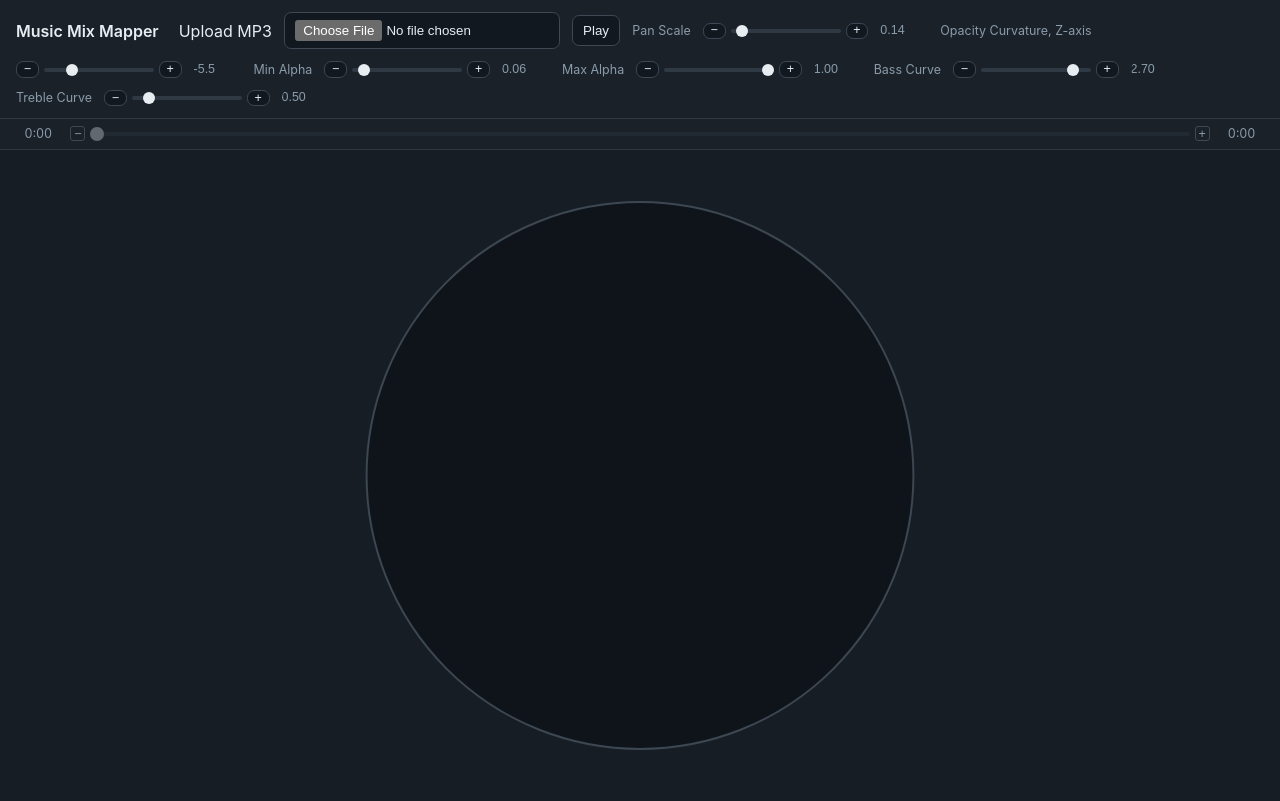
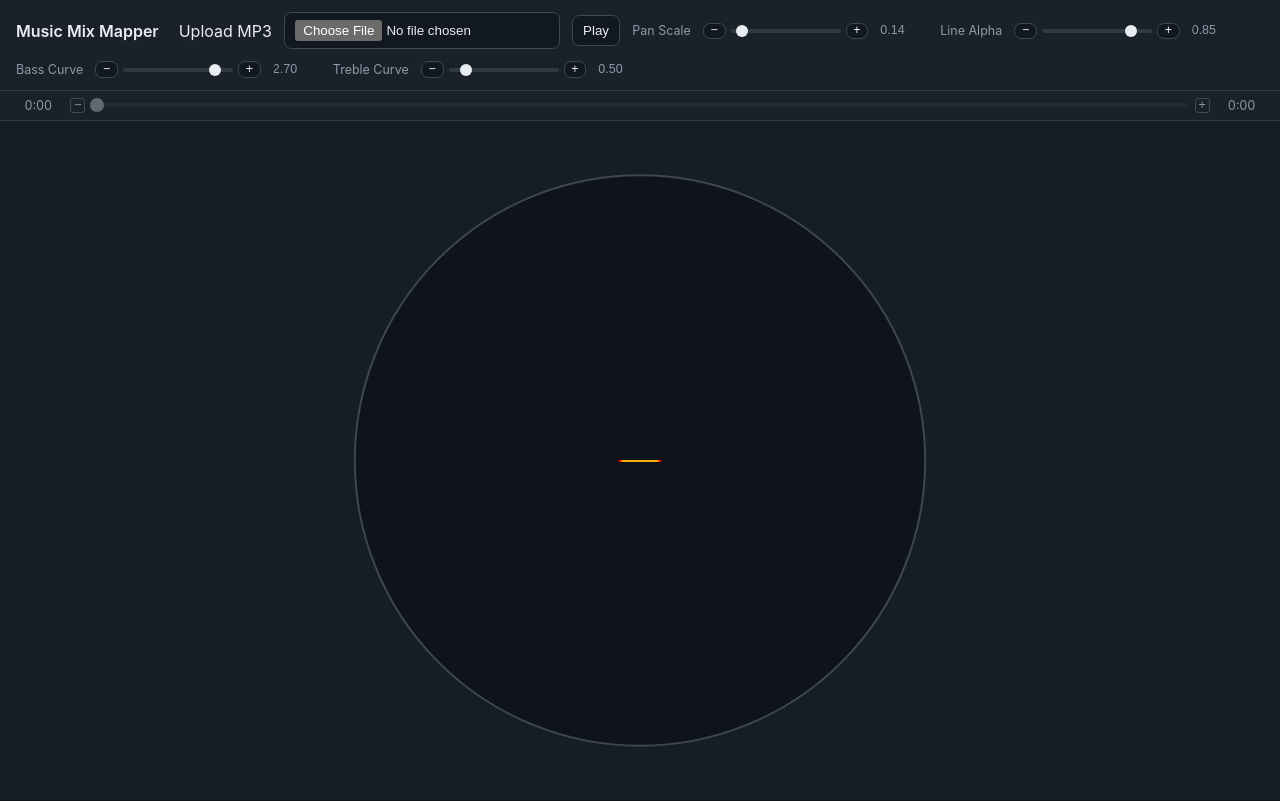
Before and after one commit to brcodes/audio-perception-vizualizer, a plain HTML site: page index.html in a window 1280 px wide. Drawn offline with Linux system fonts and the light colour scheme.

Commit message:
lines only; all alpha stuff removed except for line alpha

```diff
--- a/app.js
+++ b/app.js
@@ -6,12 +6,8 @@ const currentTimeEl = document.getElementById('currentTime');
 const totalTimeEl = document.getElementById('totalTime');
 const panScaleSlider = document.getElementById('panScaleSlider');
 const panScaleValueEl = document.getElementById('panScaleValue');
-const opacityCurvatureSlider = document.getElementById('opacityCurvatureSlider');
-const opacityCurvatureValueEl = document.getElementById('opacityCurvatureValue');
-const minAlphaSlider = document.getElementById('minAlphaSlider');
-const minAlphaValueEl = document.getElementById('minAlphaValue');
-const maxAlphaSlider = document.getElementById('maxAlphaSlider');
-const maxAlphaValueEl = document.getElementById('maxAlphaValue');
+const lineAlphaSlider = document.getElementById('lineAlphaSlider');
+const lineAlphaValueEl = document.getElementById('lineAlphaValue');
 const bassCurveSlider = document.getElementById('bassCurveSlider');
 const bassCurveValueEl = document.getElementById('bassCurveValue');
 const trebleCurveSlider = document.getElementById('trebleCurveSlider');
@@ -43,25 +39,6 @@ const COLOR_STOPS = [
   { t: 1,      r: 75,  g: 46,  b: 255 },
 ];
 
-// Compute per-band alpha from drawing depth (0=back, 1=front) and the three opacity sliders.
-// Curvature e > 0: steep drop at back, flattens toward front.
-// Curvature e < 0: flat at back, steep drop toward front.
-// e = 0: linear.
-function computeAlpha(depth) {
-  const e = Number(opacityCurvatureSlider.value);
-  const minA = Number(minAlphaSlider.value);
-  const maxA = Number(maxAlphaSlider.value);
-  let t;
-  if (e > 0) {
-    t = 1 - Math.pow(depth, e);      // steep at front
-  } else if (e < 0) {
-    t = Math.pow(1 - depth, -e);     // steep at back
-  } else {
-    t = 1 - depth;                   // linear
-  }
-  return minA + (maxA - minA) * t;
-}
-
 function interpolateColor(t) {
   let i = 0;
   while (i < COLOR_STOPS.length - 2 && COLOR_STOPS[i + 1].t <= t) i += 1;
@@ -81,11 +58,7 @@ const FREQUENCIES = Array.from({ length: FREQ_COUNT }, (_, i) => {
   const logT = i / (FREQ_COUNT - 1);
   const hz = 20 * Math.pow(1000, logT);
   const rgb = interpolateColor(logT);
-  // Depth in drawing order: 0 = drawn first (back), 1 = drawn last (front).
-  // Bottom half (i<50): drawn 0→49, so front = i=49  → depth = i/49
-  // Top half   (i≥50): drawn 99→50, so front = i=50  → depth = (99-i)/49
-  const depth = i < 50 ? i / 49 : (99 - i) / 49;
-  return { hz, logT, rgb, depth };
+  return { hz, logT, rgb };
 });
 
 // Bottom semicircle: indices 0–49 (lower 50, 20Hz–~611Hz)
@@ -212,7 +185,7 @@ function frequencyToWidthFactor(logT) {
   return 0.08 - 0.04 * logT; // 0.08 at 20Hz → 0.04 at 20kHz
 }
 
-function drawWaveform({ centerX, centerY, radius, dir, rgb, alpha, energy, logT, panPoint }) {
+function drawWaveform({ centerX, centerY, radius, dir, rgb, lineAlpha, energy, logT, panPoint }) {
   const heightFactor = Math.max(0, Math.min(PEAK_HEIGHT_FACTOR, amplitudeToHeightFactor(energy)));
   const height = radius * heightFactor;
 
@@ -229,18 +202,13 @@ function drawWaveform({ centerX, centerY, radius, dir, rgb, alpha, energy, logT,
   const maxX = Math.min(rightLimit, panX + halfWidth);
   const actualCenterX = (minX + maxX) / 2;
 
-  // Quadratic bezier: control point at 2× height ensures peak reaches exactly `height`.
-  // For a symmetric bezier B(t) with equal-y endpoints, the midpoint (t=0.5) reaches
-  // 50% of the control point's deviation — so we place it at 2× the desired peak.
-  // This gives a smooth parabolic bell visually indistinguishable from Gaussian for narrow spikes,
-  // with 3 path commands vs the previous 81-point loop.
-  ctx.fillStyle = `rgba(${rgb.r}, ${rgb.g}, ${rgb.b}, ${alpha})`;
+  // Draw only the waveform crest line; fill mode is intentionally disabled.
+  ctx.strokeStyle = `rgba(${rgb.r}, ${rgb.g}, ${rgb.b}, ${lineAlpha})`;
+  ctx.lineWidth = 1.25;
   ctx.beginPath();
   ctx.moveTo(minX, centerY);
   ctx.quadraticCurveTo(actualCenterX, centerY + dir * height * 2, maxX, centerY);
-  ctx.lineTo(maxX, centerY);
-  ctx.closePath();
-  ctx.fill();
+  ctx.stroke();
 }
 
 function drawVisualizer() {
@@ -266,6 +234,7 @@ function drawVisualizer() {
   const sampleRate = audioContext?.sampleRate || 44100;
   const left = leftData || ZERO_FREQUENCY_DATA;
   const right = rightData || ZERO_FREQUENCY_DATA;
+  const lineAlpha = Number(lineAlphaSlider.value);
 
   ctx.save();
   ctx.beginPath();
@@ -279,8 +248,7 @@ function drawVisualizer() {
   ctx.rect(cx - radius, cy - radius, radius * 2, radius);
   ctx.clip();
   for (let i = TOP_FREQS.length - 1; i >= 0; i -= 1) {
-    const { hz, logT, rgb, depth } = TOP_FREQS[i];
-    const alpha = computeAlpha(depth);
+    const { hz, logT, rgb } = TOP_FREQS[i];
     const l = getBandEnergy(left, hz / HALF_BIN_RATIO, hz * HALF_BIN_RATIO, sampleRate);
     const r = getBandEnergy(right, hz / HALF_BIN_RATIO, hz * HALF_BIN_RATIO, sampleRate);
     const energy = (l + r) / 2;
@@ -298,7 +266,7 @@ function drawVisualizer() {
       radius,
       dir: -1,
       rgb,
-      alpha,
+      lineAlpha,
       energy: displayEnergy,
       logT,
       panPoint: panSmoothed[globalIdx],
@@ -312,8 +280,7 @@ function drawVisualizer() {
   ctx.beginPath();
   ctx.rect(cx - radius, cy, radius * 2, radius);
   ctx.clip();
-  BOTTOM_FREQS.forEach(({ hz, logT, rgb, depth }, i) => {
-    const alpha = computeAlpha(depth);
+  BOTTOM_FREQS.forEach(({ hz, logT, rgb }, i) => {
     const l = getBandEnergy(left, hz / HALF_BIN_RATIO, hz * HALF_BIN_RATIO, sampleRate);
     const r = getBandEnergy(right, hz / HALF_BIN_RATIO, hz * HALF_BIN_RATIO, sampleRate);
     const energy = (l + r) / 2;
@@ -330,7 +297,7 @@ function drawVisualizer() {
       radius,
       dir: 1,
       rgb,
-      alpha,
+      lineAlpha,
       energy: displayEnergy,
       logT,
       panPoint: panSmoothed[i],
@@ -493,9 +460,7 @@ function makeSliderPair(slider, field, min, max, decimals) {
   });
 }
 
-makeSliderPair(opacityCurvatureSlider, opacityCurvatureValueEl, -10, 10, 1);
-makeSliderPair(minAlphaSlider, minAlphaValueEl, 0, 1, 2);
-makeSliderPair(maxAlphaSlider, maxAlphaValueEl, 0, 1, 2);
+makeSliderPair(lineAlphaSlider, lineAlphaValueEl, 0, 1, 2);
 makeSliderPair(bassCurveSlider, bassCurveValueEl, 0.50, 3.00, 1);
 makeSliderPair(trebleCurveSlider, trebleCurveValueEl, 0.20, 1.50, 1);
 
--- a/index.html
+++ b/index.html
@@ -20,27 +20,13 @@
           <button class="nudge-btn" data-target="panScaleSlider" data-dir="1" tabindex="-1" aria-label="Increase pan scale">+</button>
         </span>
         <input id="panScaleValue" type="number" min="0.10" max="0.80" step="0.01" value="0.14" class="ctrl-value-input" aria-label="Pan scale value" />
-        <label for="opacityCurvatureSlider" class="ctrl-label">Opacity Curvature, Z-axis</label>
+        <label for="lineAlphaSlider" class="ctrl-label">Line Alpha</label>
         <span class="slider-row">
-          <button class="nudge-btn" data-target="opacityCurvatureSlider" data-dir="-1" tabindex="-1" aria-label="Decrease opacity curvature">−</button>
-          <input id="opacityCurvatureSlider" type="range" min="-10" max="10" value="-5.5" step="0.1" class="ctrl-slider" aria-label="Opacity curvature Z-axis" />
-          <button class="nudge-btn" data-target="opacityCurvatureSlider" data-dir="1" tabindex="-1" aria-label="Increase opacity curvature">+</button>
+          <button class="nudge-btn" data-target="lineAlphaSlider" data-dir="-1" tabindex="-1" aria-label="Decrease line alpha">−</button>
+          <input id="lineAlphaSlider" type="range" min="0" max="1" value="0.85" step="0.01" class="ctrl-slider" aria-label="Waveform line alpha" />
+          <button class="nudge-btn" data-target="lineAlphaSlider" data-dir="1" tabindex="-1" aria-label="Increase line alpha">+</button>
         </span>
-        <input id="opacityCurvatureValue" type="number" min="-10" max="10" step="0.1" value="-5.5" class="ctrl-value-input" aria-label="Opacity curvature value" />
-        <label for="minAlphaSlider" class="ctrl-label">Min Alpha</label>
-        <span class="slider-row">
-          <button class="nudge-btn" data-target="minAlphaSlider" data-dir="-1" tabindex="-1" aria-label="Decrease min alpha">−</button>
-          <input id="minAlphaSlider" type="range" min="0" max="1" value="0.06" step="0.01" class="ctrl-slider" aria-label="Minimum band alpha" />
-          <button class="nudge-btn" data-target="minAlphaSlider" data-dir="1" tabindex="-1" aria-label="Increase min alpha">+</button>
-        </span>
-        <input id="minAlphaValue" type="number" min="0" max="1" step="0.01" value="0.06" class="ctrl-value-input" aria-label="Min alpha value" />
-        <label for="maxAlphaSlider" class="ctrl-label">Max Alpha</label>
-        <span class="slider-row">
-          <button class="nudge-btn" data-target="maxAlphaSlider" data-dir="-1" tabindex="-1" aria-label="Decrease max alpha">−</button>
-          <input id="maxAlphaSlider" type="range" min="0" max="1" value="1.00" step="0.01" class="ctrl-slider" aria-label="Maximum band alpha" />
-          <button class="nudge-btn" data-target="maxAlphaSlider" data-dir="1" tabindex="-1" aria-label="Increase max alpha">+</button>
-        </span>
-        <input id="maxAlphaValue" type="number" min="0" max="1" step="0.01" value="1.00" class="ctrl-value-input" aria-label="Max alpha value" />
+        <input id="lineAlphaValue" type="number" min="0" max="1" step="0.01" value="0.85" class="ctrl-value-input" aria-label="Line alpha value" />
         <label for="bassCurveSlider" class="ctrl-label">Bass Curve</label>
         <span class="slider-row">
           <button class="nudge-btn" data-target="bassCurveSlider" data-dir="-1" tabindex="-1" aria-label="Decrease bass curve">−</button>
```
